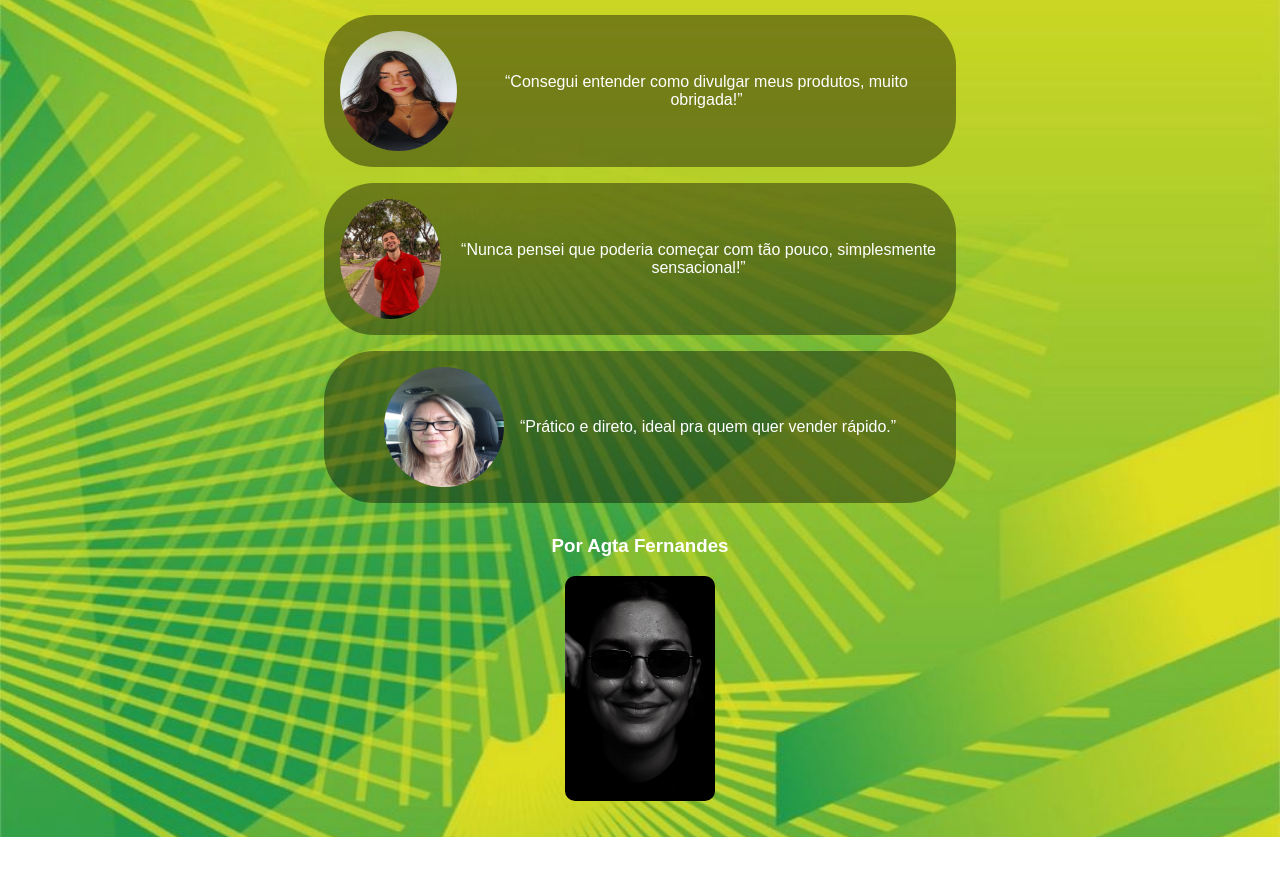
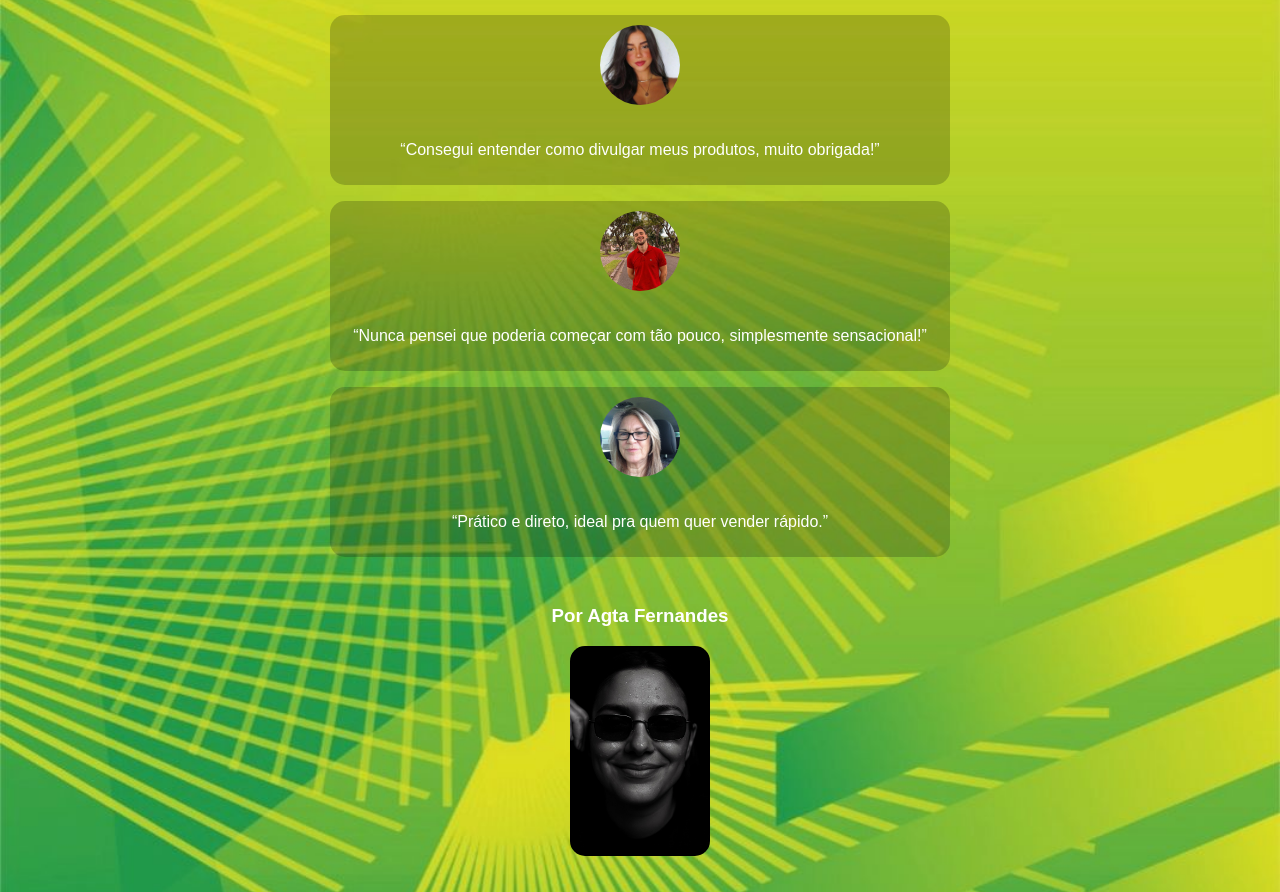
Before and after one commit to agtafernandes/guia-empreendedor-online, a plain HTML site: page index.html in a window 1280 px wide. Shown: the part 646-1538 px from the top of the page. Before the commit the page ends 1483 px from the top, so only its background shows below. Drawn offline with Linux system fonts and the light colour scheme.

Commit message:
Update index.html

```diff
--- a/index.html
+++ b/index.html
@@ -70,26 +70,33 @@
         }
         .testimonial {
             display: flex;
+            flex-direction: column;
+            align-items: center;
+            gap: 20px;
+        }
+        .testimonial {
+            display: flex;
             align-items: center;
             justify-content: center;
             margin: 1em auto;
             max-width: 600px;
-            gap: 1em;
-            background-color: rgba(0,0,0,0.4);
-            border-radius: 50px;
-            padding: 1em;
+            gap: 20px;
+            background-color: rgba(0,0,0,0.2);
+            border-radius: 15px;
+            padding: 10px;
         }
         .testimonial img {
-            height: 120px;
-            width: 120px;
+            height: 80px;
+            width: 80px;
             border-radius: 50%;
+            object-fit: cover;
         }
         .creator {
-            margin-top: 2em;
+            margin-top: 3em;
         }
         .creator img {
-            width: 150px;
-            border-radius: 10px;
+            width: 140px;
+            border-radius: 15px;
         }
     </style>
 </head>
```
